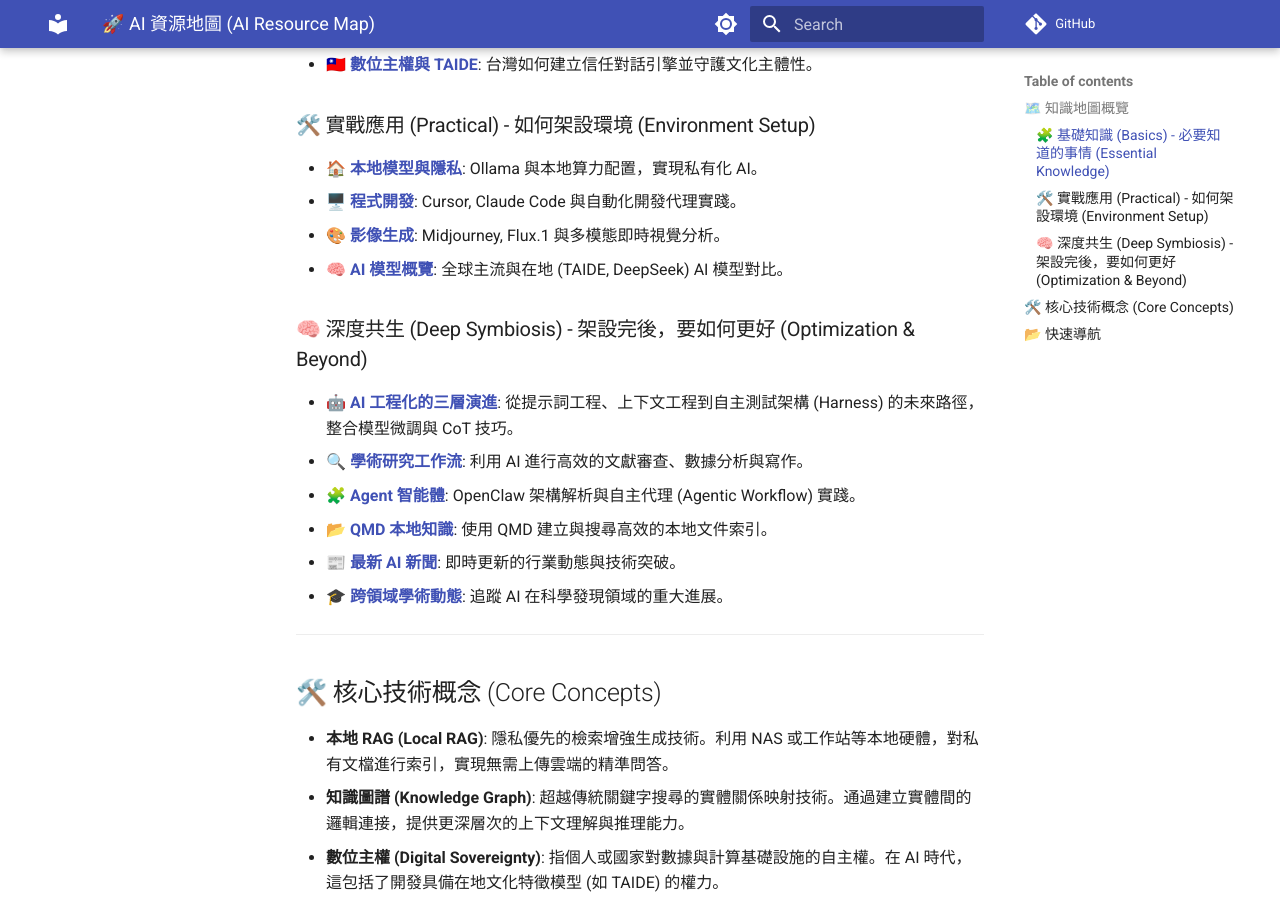
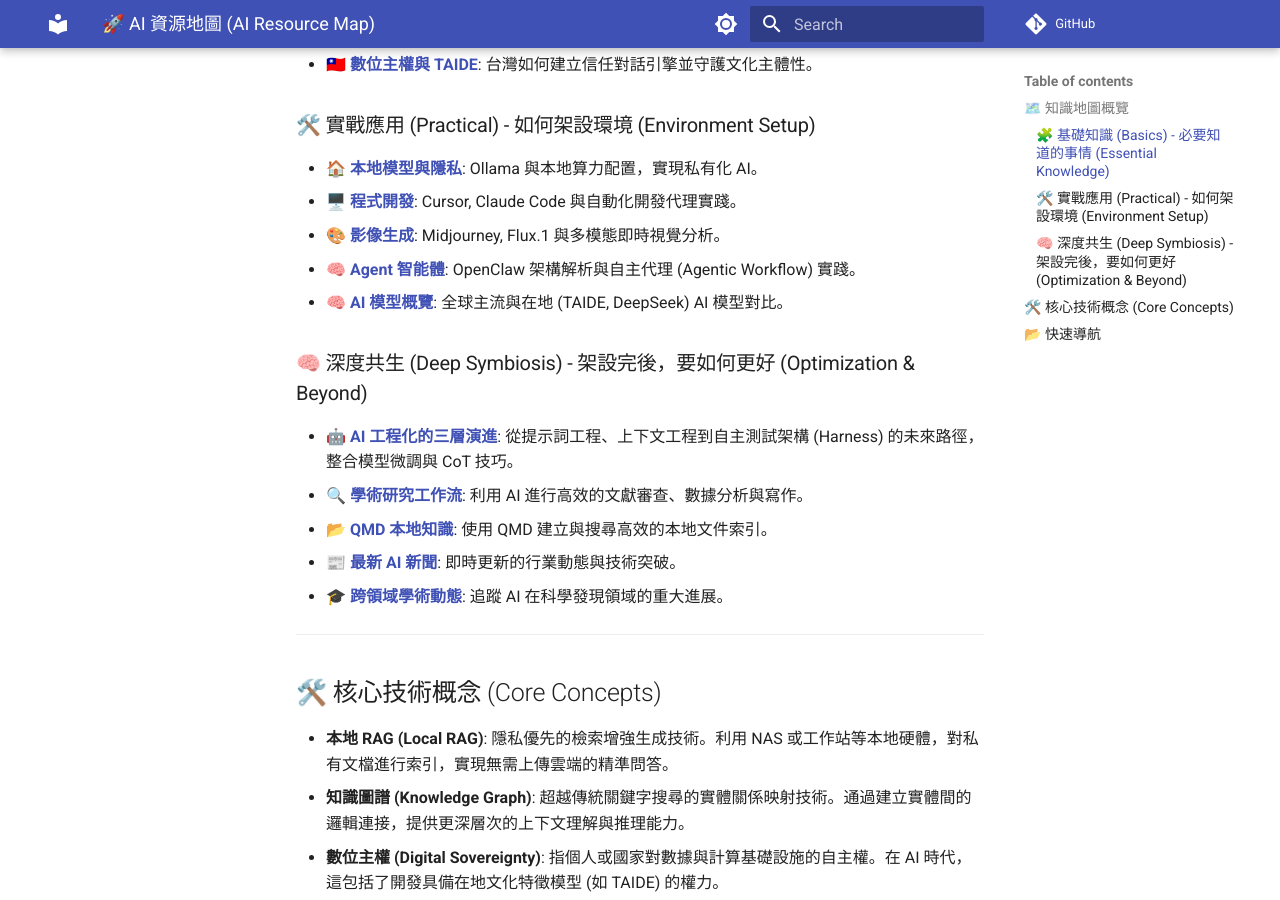
Before and after one commit to ultima6-tw/ai-map, an MkDocs documentation site: the page built from docs/zh/index.md, in a window 1280 px wide and 900 px high, scrolled down 506 px. Built offline with MkDocs 1.6.1 and Material for MkDocs 9.7.7, drawn with Linux system fonts in a browser that asks for light colours; comment, search, counter and statistics services are not loaded.

```diff
--- a/docs/zh/index.md
+++ b/docs/zh/index.md
@@ -16,12 +16,12 @@
 - **[🏠 本地模型與隱私](local-ai-privacy.md)**: Ollama 與本地算力配置，實現私有化 AI。
 - **[🖥️ 程式開發](tools-coding.md)**: Cursor, Claude Code 與自動化開發代理實踐。
 - **[🎨 影像生成](tools-image.md)**: Midjourney, Flux.1 與多模態即時視覺分析。
+- **[🧠 Agent 智能體](agent.md)**: OpenClaw 架構解析與自主代理 (Agentic Workflow) 實踐。
 - **[🧠 AI 模型概覽](model-index.md)**: 全球主流與在地 (TAIDE, DeepSeek) AI 模型對比。
 
 ### 🧠 深度共生 (Deep Symbiosis) - 架設完後，要如何更好 (Optimization & Beyond)
 - **[🤖 AI 工程化的三層演進](engineering-evolution.md)**: 從提示詞工程、上下文工程到自主測試架構 (Harness) 的未來路徑，整合模型微調與 CoT 技巧。
 - **[🔍 學術研究工作流](research-workflow.md)**: 利用 AI 進行高效的文獻審查、數據分析與寫作。
-- **[🧩 Agent 智能體](agent.md)**: OpenClaw 架構解析與自主代理 (Agentic Workflow) 實踐。
 - **[📂 QMD 本地知識](qmd.md)**: 使用 QMD 建立與搜尋高效的本地文件索引。
 - **[📰 最新 AI 新聞](ai-news.md)**: 即時更新的行業動態與技術突破。
 - **[🎓 跨領域學術動態](academic-trends.md)**: 追蹤 AI 在科學發現領域的重大進展。
```
Also changed, not shown: docs/en/index.md (+1 -1 lines).
